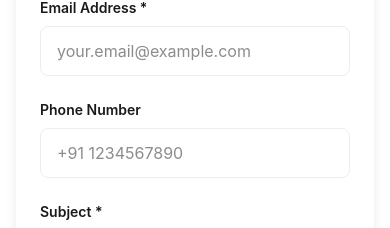
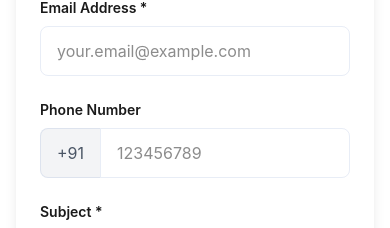
Before and after one commit to balagaakhila5-cell/GoodWillTrust, a React (Vite) app: page /contact in a window 390 px wide. Shown: the part 1120-1348 px from the top of the page. Built offline with nearby package versions, Linux system fonts and the light colour scheme.

Commit message:
phone number

```diff
--- a/src/app/pages/contact.tsx
+++ b/src/app/pages/contact.tsx
@@ -16,13 +16,13 @@ export function Contact() {
   const handleSubmit = (e: React.FormEvent) => {
     e.preventDefault();
 
-    const whatsappNumber = "8309337196";
+   const whatsappNumber = "918309337196";
 
     const text = `Hello Good Will Trust,
 
 Full Name: ${formData.name}
 Email: ${formData.email}
-Phone: ${formData.phone}
+Phone: +91 ${formData.phone}
 Subject: ${formData.subject}
 Message: ${formData.message}`;
 
@@ -194,20 +194,30 @@ Message: ${formData.message}`;
   <label htmlFor="phone" className="block text-sm font-semibold text-foreground mb-2">
     Phone Number
   </label>
+
+  <div className="flex">
+    <span className="inline-flex items-center px-4 border border-r-0 border-border rounded-l-lg bg-gray-100 text-gray-600">
+      +91
+    </span>
+
     <input
       type="tel"
       id="phone"
       name="phone"
       value={formData.phone}
       onChange={handleChange}
-                      className="w-full px-4 py-3 rounded-lg border border-border bg-input-background focus:ring-2 focus:ring-primary focus:border-transparent transition-all"
-                      placeholder="+91 1234567890"
+      maxLength={10}
+      className="w-full px-4 py-3 rounded-r-lg border border-border bg-input-background focus:ring-2 focus:ring-primary focus:border-transparent transition-all"
+      placeholder="123456789"
     />
   </div>
+</div>
+
 <div>
   <label htmlFor="subject" className="block text-sm font-semibold text-foreground mb-2">
     Subject *
   </label>
+
   <select
     id="subject"
     name="subject"
@@ -224,8 +234,7 @@ Message: ${formData.message}`;
     <option value="partnership">Partnership Opportunities</option>
     <option value="other">Other</option>
   </select>
-                  </div>
-                </div>
+</div>      </div>
 
                 <div className="mb-6">
                   <label htmlFor="message" className="block text-sm font-semibold text-foreground mb-2">
```
Lines whose indentation alone changed are shown as unchanged.
